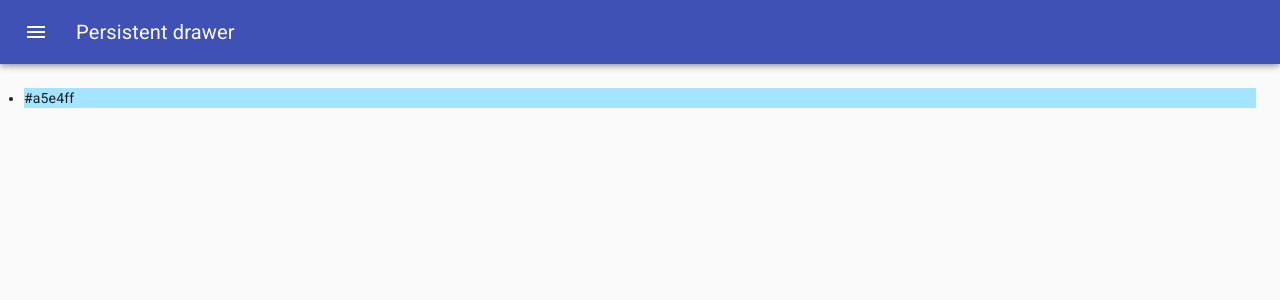
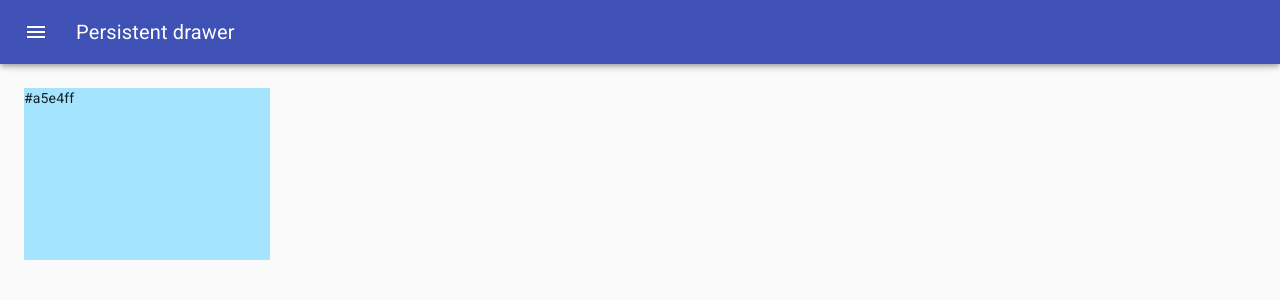
Before and after one commit to douglas06mp/react-ColorPalette, a React (Create React App) app: page /palette/new in a window 1280 px wide. Shown: the top 300 px of the page. Built offline with nearby package versions, Linux system fonts and the light colour scheme.

Commit message:
create DraggableColorBox component

```diff
--- /dev/null
+++ b/src/components/DraggableColorBox.js
@@ -0,0 +1,24 @@
+import React from 'react';
+import { withStyles } from '@material-ui/styles';
+
+const styles = {
+  box: {
+    width: '20%',
+    height: '25%',
+    display: 'inline-block',
+    margin: '0 auto -3.5px',
+    position: 'relative'
+  }
+};
+
+function DraggableColorBox(props) {
+  const { color } = props;
+  const { box } = props.classes;
+  return (
+    <div className={box} style={{ backgroundColor: color }}>
+      {color}
+    </div>
+  );
+}
+
+export default withStyles(styles)(DraggableColorBox);
--- a/src/components/NewPaletteForm.js
+++ b/src/components/NewPaletteForm.js
@@ -12,7 +12,7 @@
 import ChevronLeftIcon from '@material-ui/icons/ChevronLeft';
 import Button from '@material-ui/core/Button';
 import { ChromePicker } from 'react-color';
-import { colors } from '@material-ui/core';
+import DraggableColorBox from './DraggableColorBox';
 
 const drawerWidth = 400;
 
@@ -55,6 +55,7 @@
     justifyContent: 'flex-end'
   },
   content: {
+    height: 'calc(100vh - 64px)',
     flexGrow: 1,
     padding: theme.spacing(3),
     transition: theme.transitions.create('margin', {
@@ -162,11 +163,10 @@
           })}
         >
           <div className={classes.drawerHeader} />
-          <ul>
-            {colors.map(color => (
-              <li style={{ backgroundColor: color }}>{color}</li>
-            ))}
-          </ul>
+
+          {colors.map(color => (
+            <DraggableColorBox color={color} />
+          ))}
         </main>
       </div>
     );
```
